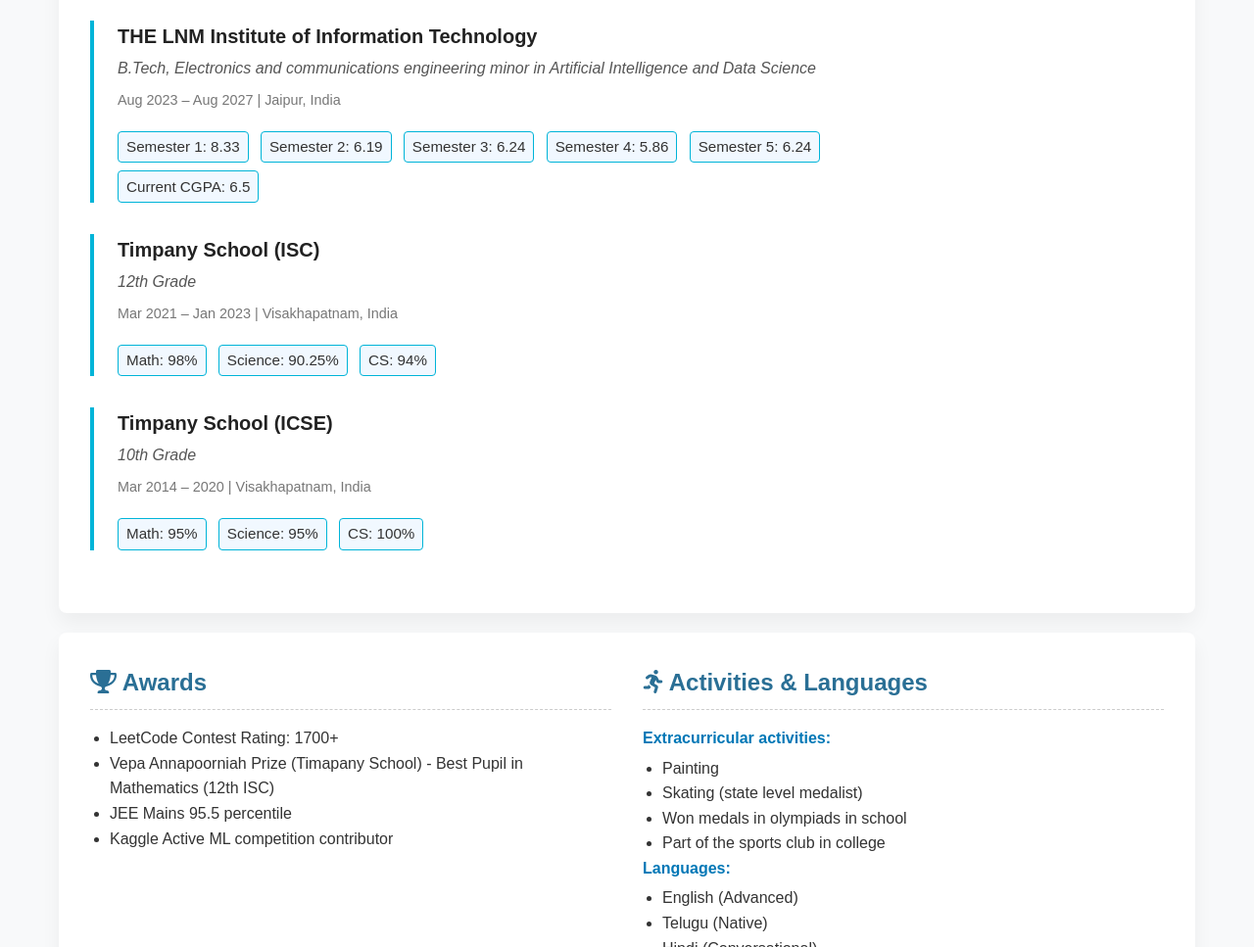
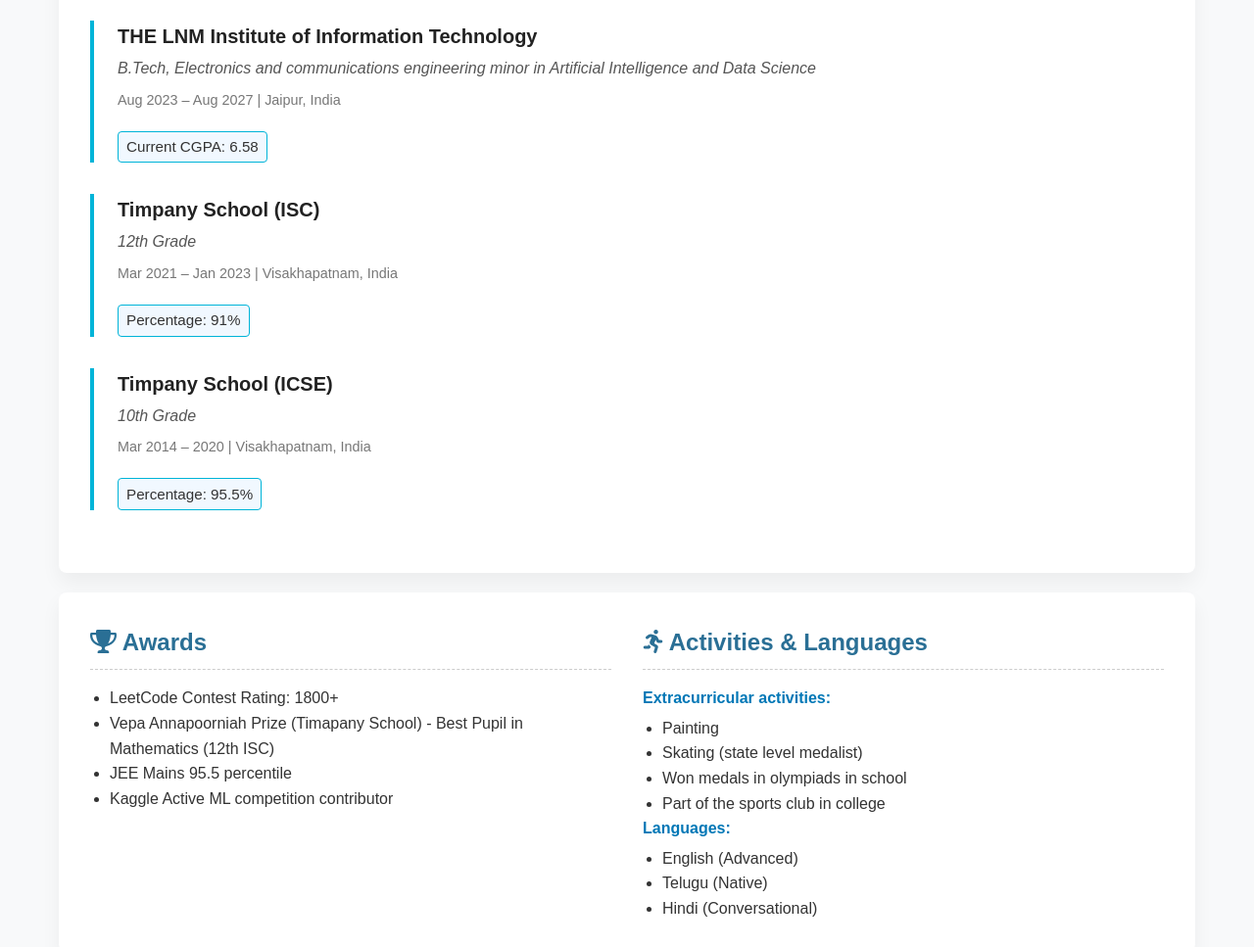
Before and after one commit to nidhibaratam/my_portfolio, a plain HTML site: page index.html in a window 1280 px wide. Shown: the part 3841-4808 px from the top of the page at 98% size. Drawn offline with Linux system fonts and the light colour scheme.

Commit message:
change in format

```diff
--- a/index.html
+++ b/index.html
@@ -177,15 +177,9 @@
                 <p class="title">THE LNM Institute of Information Technology</p>
                 <p class="subtitle">B.Tech, Electronics and communications engineering minor in Artificial Intelligence and Data Science</p>
                 <p class="details">Aug 2023 – Aug 2027 | Jaipur, India</p>
-                <ul class="SGPA-list">
-                    <li>Semester 1: 8.33</li>
-                    <li>Semester 2: 6.19</li>
-                    <li>Semester 3: 6.24</li>
-                    <li>Semester 4: 5.86</li>
-                    <li>Semester 5: 6.24</li>
-                </ul>
+
                 <ul class="Current CGPA-list">
-                    <li>Current CGPA: 6.5</li>
+                    <li>Current CGPA: 6.58</li>
                 </ul>
             </div>
 
@@ -194,9 +188,7 @@
                 <p class="subtitle">12th Grade</p>
                 <p class="details">Mar 2021 – Jan 2023 | Visakhapatnam, India</p>
                 <ul class="scores-list">
-                    <li>Math: 98%</li>
-                    <li>Science: 90.25%</li>
-                    <li>CS: 94%</li>
+                    <li>Percentage: 91%</li>
                 </ul>
             </div>
 
@@ -205,9 +197,7 @@
                 <p class="subtitle">10th Grade</p>
                 <p class="details">Mar 2014 – 2020 | Visakhapatnam, India</p>
                 <ul class="scores-list">
-                    <li>Math: 95%</li>
-                    <li>Science: 95%</li>
-                    <li>CS: 100%</li>
+                    <li>Percentage: 95.5%</li>
                 </ul>
             </div>
         </section>
@@ -215,7 +205,7 @@
             <div>
                 <h2><i class="fas fa-trophy"></i> Awards</h2>
                 <ul>
-                    <li>LeetCode Contest Rating: 1700+</li>
+                    <li>LeetCode Contest Rating: 1800+</li>
                     <li>Vepa Annapoorniah Prize (Timapany School) - Best Pupil in Mathematics (12th ISC)</li>
                     <li>JEE Mains 95.5 percentile</li>
                     <li>Kaggle Active ML competition contributor</li>
```
